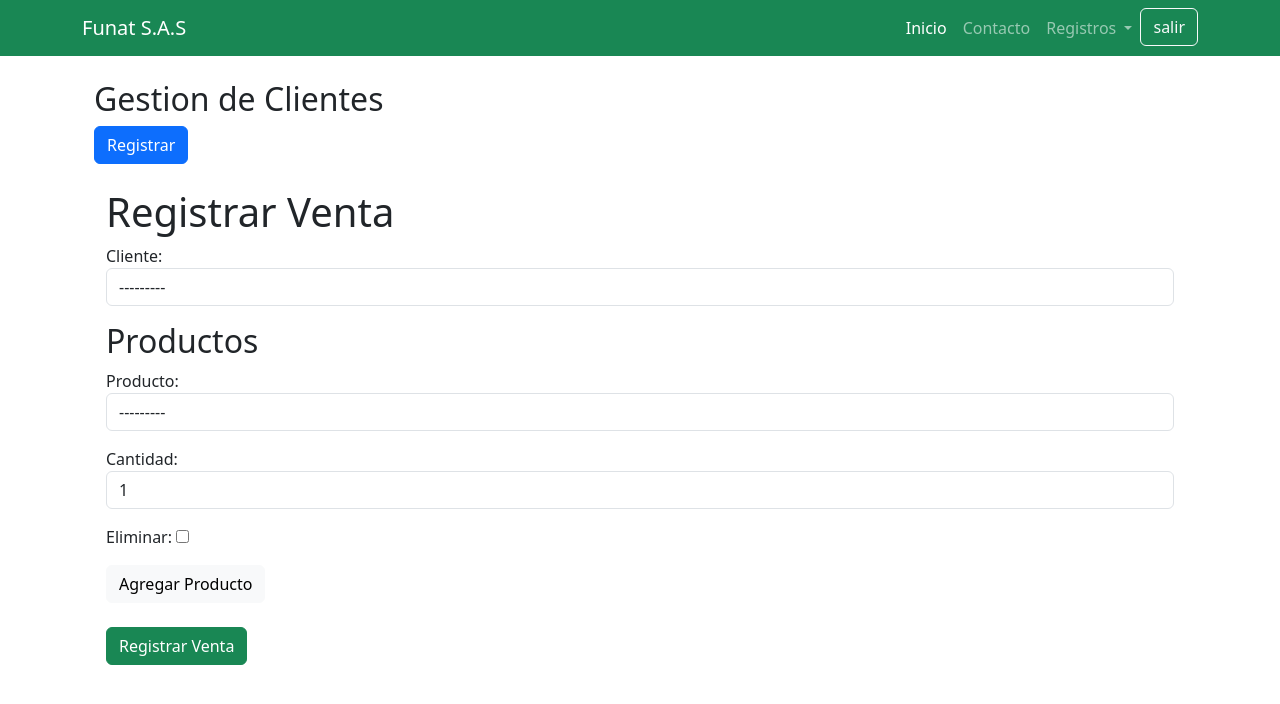
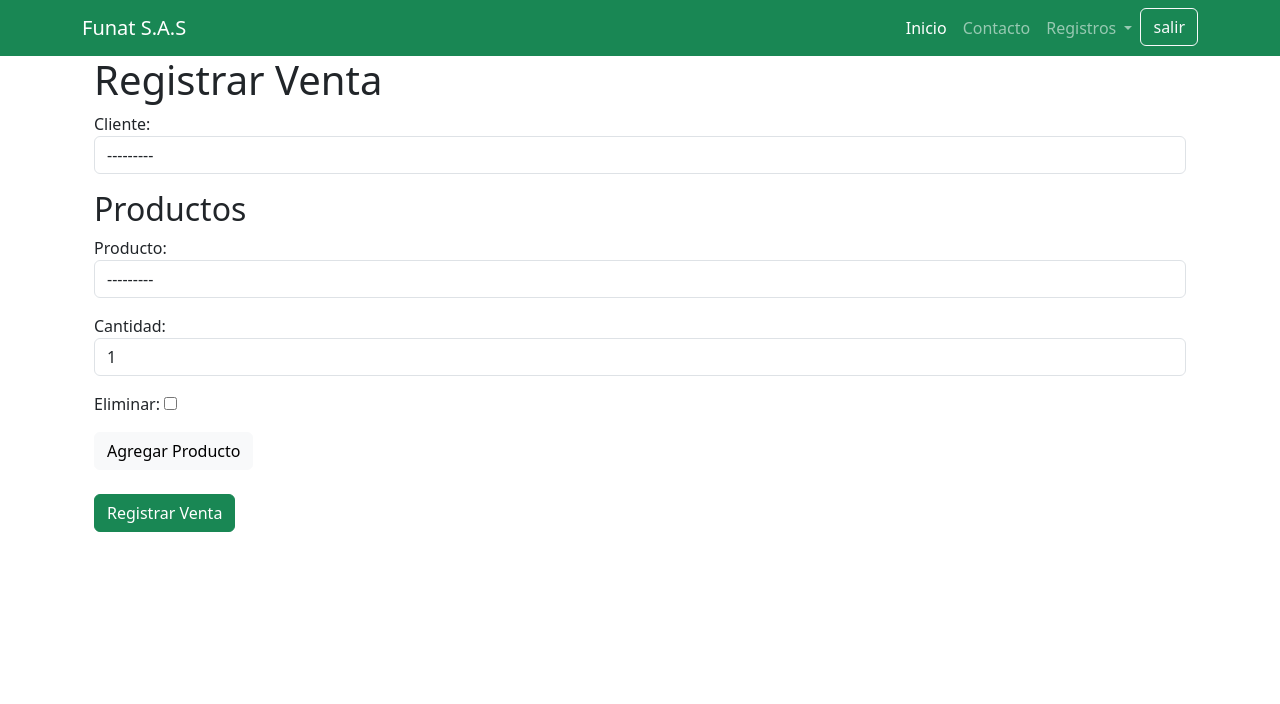
Before and after one commit to dalemanr/mas_verde_django, a Django app: page /ventas/ in a window 1280 px wide. Shown: the top 704 px of the page. Run offline with Django 5.2, Linux system fonts and the light colour scheme; a user stored in the database is signed in; data comes from the database, SQL or seed files in the repository; data that the repository does not hold is empty; parts of the project's set-up code (start-up, migrations or seed data) failed here and were passed over.

Commit message:
Se agregan estilos a todos los formularios, se arreglan las alertas y se mejoran los formularios de ventas

```diff
--- a/ventas/templates/ventas/registrar_venta.html
+++ b/ventas/templates/ventas/registrar_venta.html
@@ -1,34 +1,9 @@
-{% extends "baseForms.html" %}
+{% extends 'baseAccounts.html' %}
 
-{% block namePage %} Gestion de Clientes {% endblock %}
+{% block tittle %} Ventas {% endblock %}
 
-{% block title %} Registrar Clientes {% endblock %}
-
-{% block form %}
-    <form action="{% url 'registrarCliente' %}" method="POST">{% csrf_token %}
-                    <div class="form-group">
-                        <input type="text" id="txtNombre" name="txtNombre" value="{{ clientes.nombre }}" class="form-control" placeholder="Nombre" maxlength="50" required >
-                    </div>
-                    <div class="form-group">
-                        <input type="text" id="txtApellido" name="txtApellido" value="{{ clientes.apellido }}" class="form-control" placeholder="Apellido"  maxlength="50" required>
-                    </div>
-                    <div class="form-group">
-                        <input type="text" id="txtDocumento" name="txtDocumento" value="{{ clientes.documento }}" class="form-control" placeholder="Documento" maxlength="50" required>
-                    </div>
-                    <div class="form-group">
-                        <input type="text" id="txtTelefono" name="txtTelefono" value="{{ clientes.telefono }}" class="form-control" placeholder="Telefono" maxlength="10" required>
-                    </div>
-                    <div class="form-group">
-                        <input type="email" id="txtCorreo" name="txtCorreo" value="{{ clientes.correo }}" class="form-control" placeholder="Correo" maxlength="100" required>
-                    </div>
-                    <div class="form-group">
-                        <button type="submit" class="btn btn-success btn-block text-white">Guardar</button>
-                    </div>
-                </form>
-{% endblock %}
-
-{% block table %}
-<div class="container">
+{% block content %}
+    <div class="container">
     <h1>Registrar Venta</h1>
 
     <form method="post" class="needs-validation" novalidate>
```
